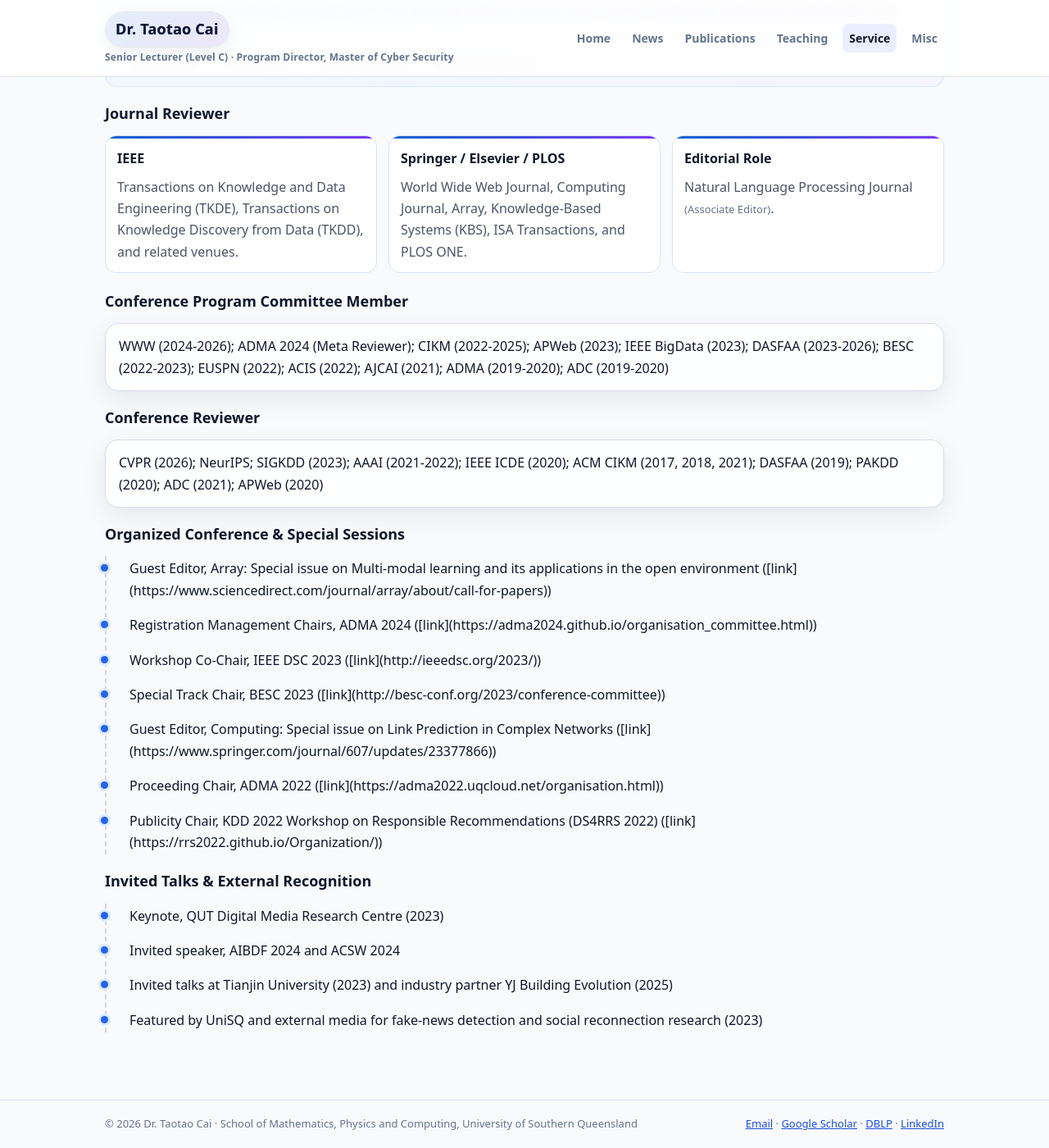
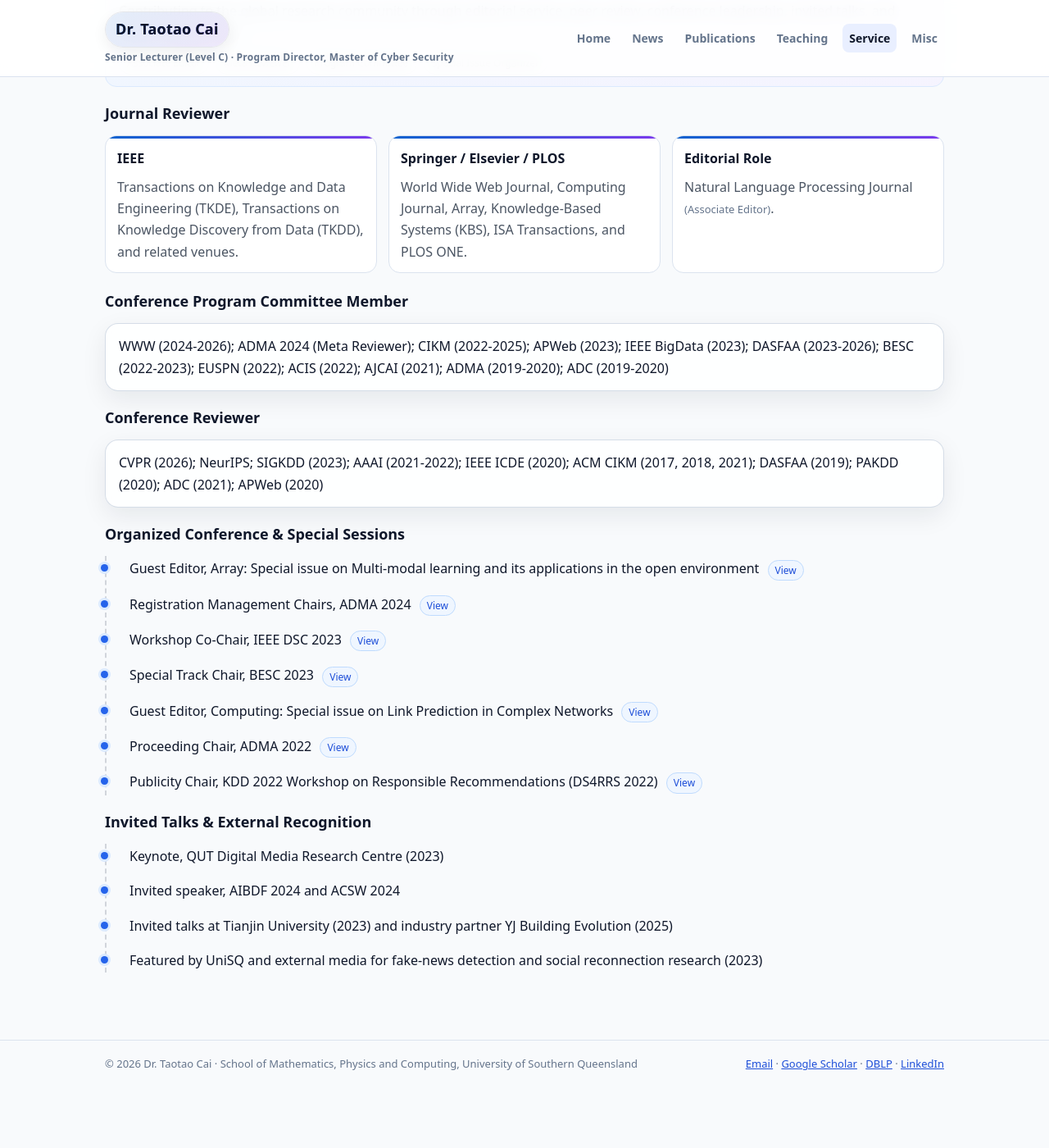
Before and after one commit to Taotao1992/Taotao1992.github.io, a Jekyll site: the page built from professional-activities.md, in a window 1280 px wide and 1400 px high, scrolled down 211 px. Shown: the whole window at 82% size. Built offline with Jekyll 4.4.1, drawn with Linux system fonts in a browser that asks for light colours; after the commit the page ends 1538 px from its top, so only the background shows below that.

Commit message:
Improve service links with clickable button-style anchors.
Replace raw markdown-like link text in organized activities with clean inline View buttons and add reusable link-chip styling for a more professional presentation.

Made-with: Cursor

```diff
--- a/assets/style.css
+++ b/assets/style.css
@@ -159,6 +159,24 @@ ul.news li::before{content:"•";position:absolute;left:0;color:var(--muted)}
   padding:3px 9px;
 }
 
+.inline-link{
+  display:inline-block;
+  margin-left:6px;
+  padding:2px 8px;
+  font-size:12px;
+  line-height:1.6;
+  border-radius:999px;
+  border:1px solid #bfdbfe;
+  background:#eff6ff;
+  color:#1d4ed8;
+  text-decoration:none;
+  vertical-align:middle;
+}
+.inline-link:hover{
+  background:#dbeafe;
+  color:#1e3a8a;
+}
+
 .timeline{
   list-style:none;
   margin:8px 0 0;
--- a/professional-activities.md
+++ b/professional-activities.md
@@ -49,13 +49,13 @@ permalink: /professional-activities/
 ## Organized Conference & Special Sessions
 
 <ul class="timeline">
-  <li>Guest Editor, Array: Special issue on Multi-modal learning and its applications in the open environment ([link](https://www.sciencedirect.com/journal/array/about/call-for-papers))</li>
-  <li>Registration Management Chairs, ADMA 2024 ([link](https://adma2024.github.io/organisation_committee.html))</li>
-  <li>Workshop Co-Chair, IEEE DSC 2023 ([link](http://ieeedsc.org/2023/))</li>
-  <li>Special Track Chair, BESC 2023 ([link](http://besc-conf.org/2023/conference-committee))</li>
-  <li>Guest Editor, Computing: Special issue on Link Prediction in Complex Networks ([link](https://www.springer.com/journal/607/updates/23377866))</li>
-  <li>Proceeding Chair, ADMA 2022 ([link](https://adma2022.uqcloud.net/organisation.html))</li>
-  <li>Publicity Chair, KDD 2022 Workshop on Responsible Recommendations (DS4RRS 2022) ([link](https://rrs2022.github.io/Organization/))</li>
+  <li>Guest Editor, Array: Special issue on Multi-modal learning and its applications in the open environment <a class="inline-link" href="https://www.sciencedirect.com/journal/array/about/call-for-papers">View</a></li>
+  <li>Registration Management Chairs, ADMA 2024 <a class="inline-link" href="https://adma2024.github.io/organisation_committee.html">View</a></li>
+  <li>Workshop Co-Chair, IEEE DSC 2023 <a class="inline-link" href="http://ieeedsc.org/2023/">View</a></li>
+  <li>Special Track Chair, BESC 2023 <a class="inline-link" href="http://besc-conf.org/2023/conference-committee">View</a></li>
+  <li>Guest Editor, Computing: Special issue on Link Prediction in Complex Networks <a class="inline-link" href="https://www.springer.com/journal/607/updates/23377866">View</a></li>
+  <li>Proceeding Chair, ADMA 2022 <a class="inline-link" href="https://adma2022.uqcloud.net/organisation.html">View</a></li>
+  <li>Publicity Chair, KDD 2022 Workshop on Responsible Recommendations (DS4RRS 2022) <a class="inline-link" href="https://rrs2022.github.io/Organization/">View</a></li>
 </ul>
 
 ## Invited Talks & External Recognition
```
